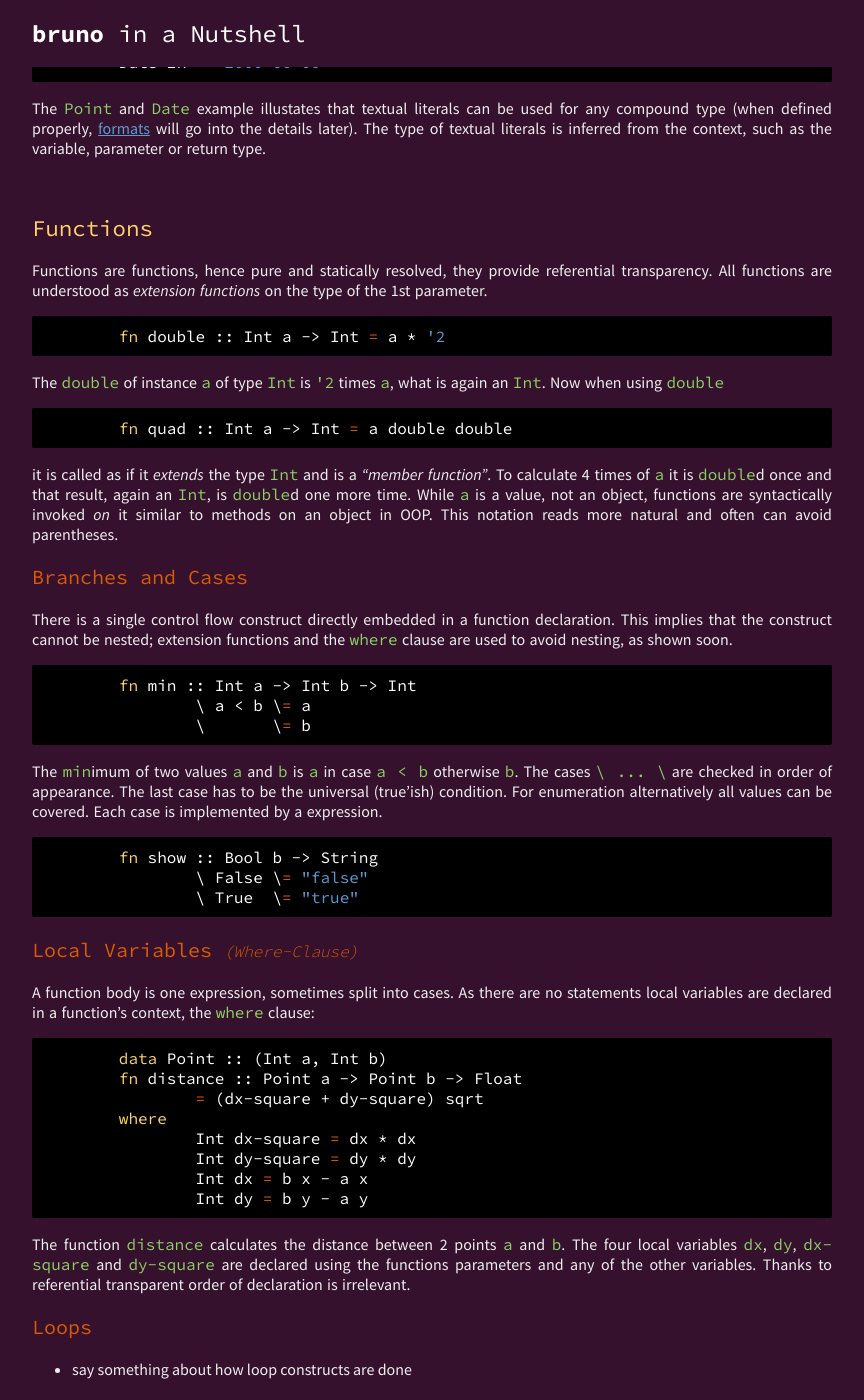
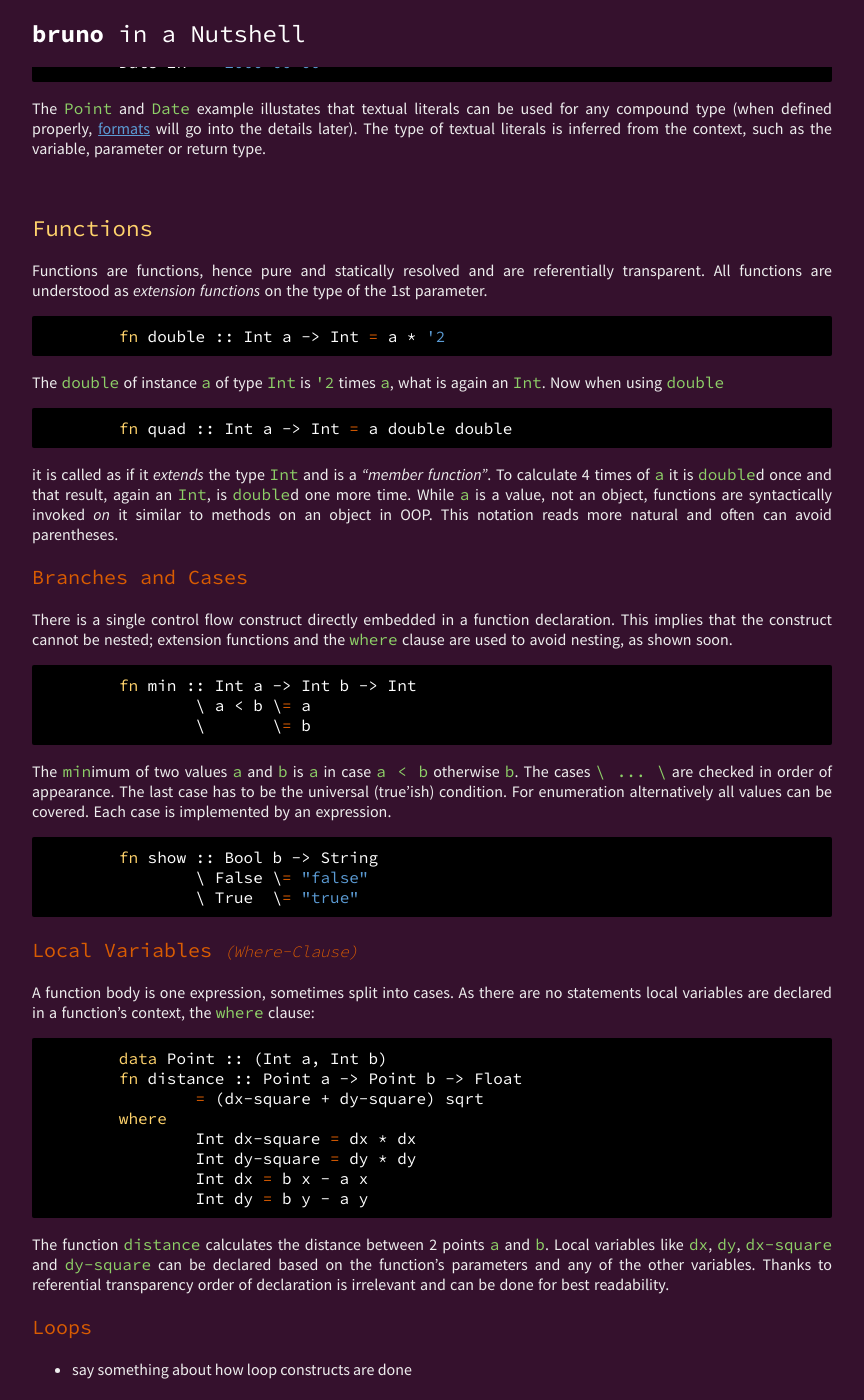
Before and after one commit to bruno-lang/bruno-lang.github.io, a Jekyll site: the page built from learn/index.md, in a window 1280 px wide and 1400 px high, scrolled down 2563 px. Shown: the whole window, without its empty margins (208-1072 px from the left). Built offline with Jekyll 4.4.1, drawn with Linux system fonts in a browser that asks for light colours; nearby versions of some CDN libraries; Markdown is read by kramdown in place of the engine named in the settings.

Commit message:
Update index.md

```diff
--- a/learn/index.md
+++ b/learn/index.md
@@ -129,8 +129,8 @@
 The third type of literals are textual oriented. Compound values are given in a
 way humans are used to write them:
 
+		String msg = "hello world!"
 		Point p = "1:2"
-		String msg = "hello world!"
 		Date 2k = "2000-00-00"
 
 The `Point` and `Date` example illustates that textual literals can be used for
@@ -139,8 +139,8 @@
 context, such as the variable, parameter or return type.
 
 ## Functions
-Functions are functions, hence pure and statically resolved, they provide
-referential transparency. All functions are understood as _extension functions_
+Functions are functions, hence pure and statically resolved and are
+referentially transparent. All functions are understood as _extension functions_
 on the type of the 1st parameter.
 
 		fn double :: Int a -> Int = a * '2
@@ -168,7 +168,7 @@
 The `min`imum of two values `a` and `b` is `a` in case `a < b` otherwise `b`.
 The cases `\ ... \` are checked in order of appearance. The last case has to
 be the universal (true'ish) condition. For enumeration alternatively all
-values can be covered. Each case is implemented by a expression.
+values can be covered. Each case is implemented by an expression.
 
 		fn show :: Bool b -> String
 			\ False \= "false"
@@ -189,9 +189,10 @@
 			Int dy = b y - a y
 
 The function `distance` calculates the distance between 2 points `a` and `b`.
-The four local variables `dx`, `dy`, `dx-square` and `dy-square` are
-declared using the functions parameters and any of the other variables. Thanks
-to referential transparent order of declaration is irrelevant.
+Local variables like `dx`, `dy`, `dx-square` and `dy-square` can  be
+declared based on the function's parameters and any of the other variables.
+Thanks to referential transparency order of declaration is irrelevant and
+can be done for best readability.
 
 ### Loops
 - say something about how loop constructs are done
```
Also changed, not shown: other parts of learn/index.md (+2 -0 lines).
